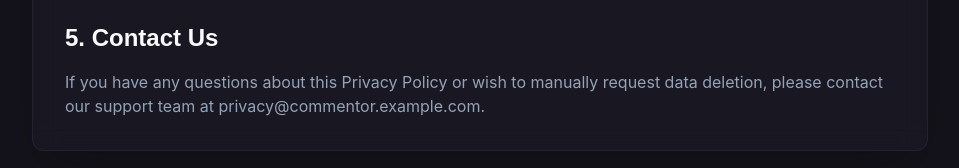
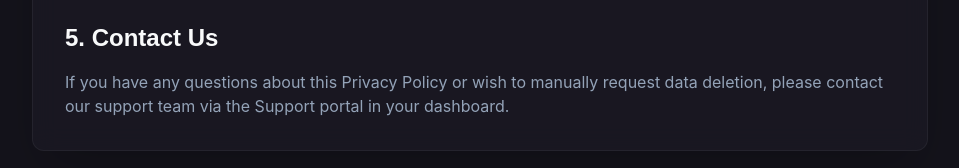
Before and after one commit to shubhamPatelDev/GramFlow, a React (Vite) app in the folder frontend/: page /privacy-policy in a window 1280 px wide. Shown: the part 1075-1243 px from the top of the page, without its empty margins (160-1119 px from the left). Built offline with nearby package versions, Linux system fonts and the light colour scheme; no server answers.

Commit message:
chore: remove unused H2 configuration

```diff
--- a/frontend/index.html
+++ b/frontend/index.html
@@ -4,7 +4,7 @@
     <meta charset="UTF-8" />
     <link rel="icon" type="image/svg+xml" href="/favicon.svg" />
     <meta name="viewport" content="width=device-width, initial-scale=1.0" />
-    <title>Commentor - Automate Your Instagram Engagement</title>
+    <title>GramFlow - Automate Your Instagram Engagement</title>
     <script src="https://checkout.razorpay.com/v1/checkout.js"></script>
   </head>
   <body>
--- a/frontend/src/pages/BillingView.jsx
+++ b/frontend/src/pages/BillingView.jsx
@@ -16,7 +16,7 @@ export default function BillingView() {
 
       const options = {
         key: import.meta.env.VITE_RAZORPAY_KEY_ID,
-        name: "Commentor",
+        name: "GramFlow",
         description: "Upgrade to Pro Monthly",
         subscription_id: sub.subscriptionId,
         handler: async function (response) {
--- a/frontend/src/pages/PrivacyPolicy.jsx
+++ b/frontend/src/pages/PrivacyPolicy.jsx
@@ -50,7 +50,7 @@ export default function PrivacyPolicy() {
 
             <h2 className="text-foreground text-2xl font-bold mt-8 mb-4">5. Contact Us</h2>
             <p>
-              If you have any questions about this Privacy Policy or wish to manually request data deletion, please contact our support team at privacy@commentor.example.com.
+              If you have any questions about this Privacy Policy or wish to manually request data deletion, please contact our support team via the Support portal in your dashboard.
             </p>
           </CardContent>
         </Card>
```
Also changed, not shown: 2 other files (tests, documents, lock files or other folders).
